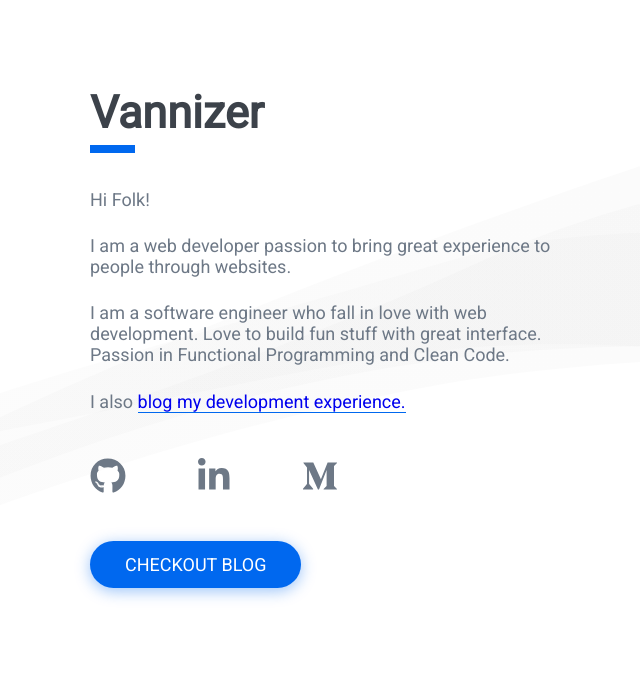
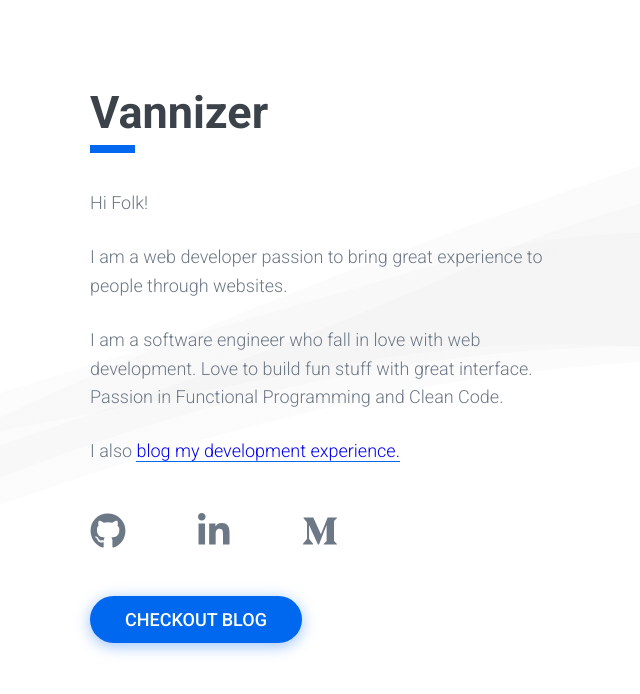
Before and after one commit to hamcompe/vannizer-site, a Next.js app: page / in a window 1280 px wide. Shown: the top 694 px of the page, without its empty margins (0-640 px from the left). Built offline with nearby package versions, Linux system fonts and the light colour scheme.

Commit message:
:lipstick: Fix missing font weight

```diff
--- a/organisms/Index/AboutMeSection.js
+++ b/organisms/Index/AboutMeSection.js
@@ -7,7 +7,7 @@ const Container = styled.div`
 `
 const Headline = styled.div`
   font-size: 2.5em;
-  font-weight: 900;
+  font-weight: 700;
   line-height: 1;
   position: relative;
   margin-bottom: 1.2em;
@@ -25,6 +25,7 @@ const Headline = styled.div`
 `
 const Body = styled.div`
   font-size: 1em;
+  line-height: 1.6;
   font-weight: 300;
   margin-bottom: 1.4em;
   color: ${colors.text};
@@ -63,10 +64,7 @@ function AboutMe() {
         great interface. Passion in Functional Programming and Clean Code.
       </Body>
       <Body>
-        I also{' '}
-        <Link href="https://blog.vannizer.com">
-          blog my development experience.
-        </Link>
+        I also <Link href="https://blog.vannizer.com">blog my development experience.</Link>
       </Body>
     </Container>
   )
--- a/pages/_document.js
+++ b/pages/_document.js
@@ -16,7 +16,10 @@ export default class MyDocument extends Document {
         <Head>
           <title>Vannizer</title>
           {this.props.styleTags}
-          <link href="https://fonts.googleapis.com/css?family=Roboto" rel="stylesheet" />
+          <link
+            href="https://fonts.googleapis.com/css?family=Roboto:300,400,500,700"
+            rel="stylesheet"
+          />
           <script defer src="https://use.fontawesome.com/releases/v5.0.6/js/all.js" />
         </Head>
         <body>
```
